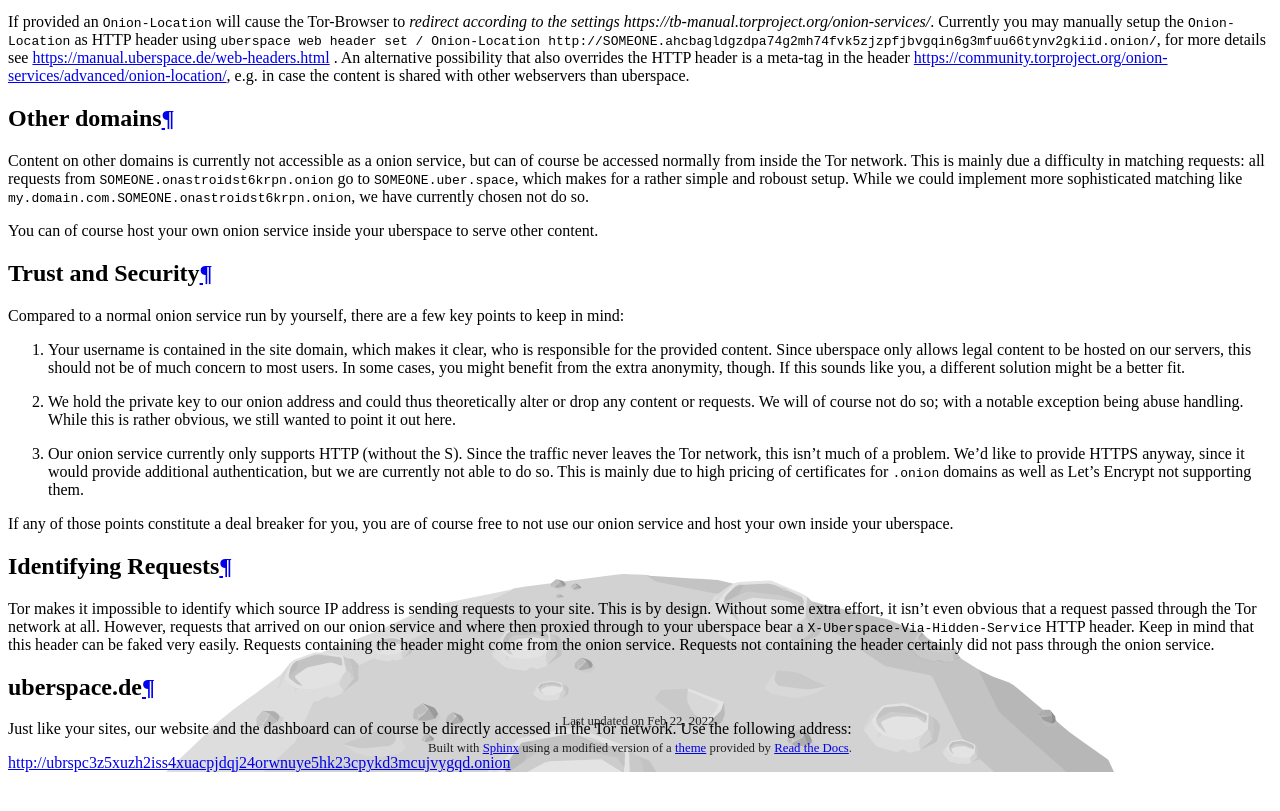
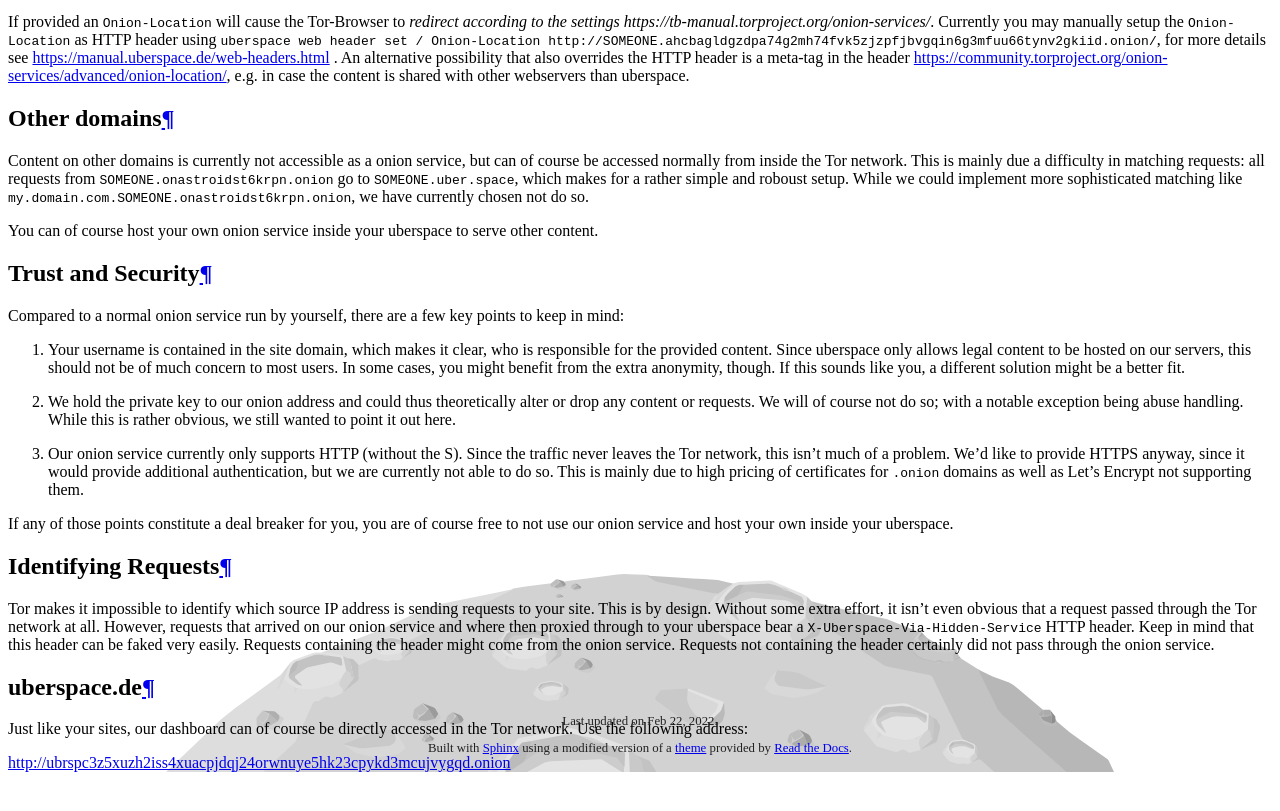
Before and after one commit to Uberspace/manual, a Sphinx documentation site: the page built from source/web-tor.rst, in a window 1280 px wide and 900 px high, scrolled down 2224 px. Shown: the top 811 px of the window. Built offline with Sphinx 7.4.7 and the Read the Docs theme 2.0.0, drawn with Linux system fonts in a browser that asks for light colours.

Commit message:
[tor] can only be used to access dashboard, not site

```diff
--- a/source/web-tor.rst
+++ b/source/web-tor.rst
@@ -83,7 +83,7 @@
 uberspace.de
 ============
 
-Just like your sites, our website and the dashboard can of course be directly
+Just like your sites, our dashboard can of course be directly
 accessed in the Tor network. Use the following address:
 
 http://ubrspc3z5xuzh2iss4xuacpjdqj24orwnuye5hk23cpykd3mcujvygqd.onion
```
